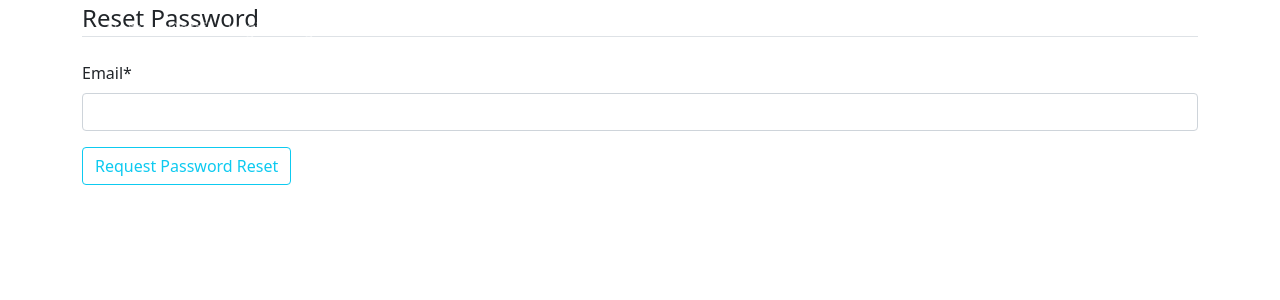
After one commit to Athunder79/Module-5, a Django app: page /password-reset/ in a window 1280 px wide. The commit adds this page. Shown: the top 300 px of the page. Run offline with Django 4.2, Linux system fonts and the light colour scheme; some libraries are stand-ins or nearby versions.

Commit message:
password reset

```diff
--- a/DiaTrack/DiaTrack/urls.py
+++ b/DiaTrack/DiaTrack/urls.py
@@ -28,4 +28,28 @@ urlpatterns = [
     path('login/', auth_views.LoginView.as_view(template_name='users/login.html'), name='login'),
     path('logout/', auth_views.LogoutView.as_view(template_name='users/logout.html'), name='logout'),
     path("dash/", include('dash.urls')),
+
+    path('password-reset/',
+        auth_views.PasswordResetView.as_view(
+            template_name='users/password_reset.html'
+         ),
+         name='password_reset'),
+
+    path('password-reset/done/',
+        auth_views.PasswordResetDoneView.as_view(
+            template_name='users/password_reset_done.html'
+         ),
+         name='password_reset_done'),
+
+     path('password-reset-confirm/<uidb64>/<token>/',
+         auth_views.PasswordResetConfirmView.as_view(
+             template_name='users/password_reset_confirm.html'
+         ),
+         name='password_reset_confirm'),
+
+      path('password-reset-complete/',
+         auth_views.PasswordResetCompleteView.as_view(
+             template_name='users/password_reset_complete.html'
+         ),
+         name='password_reset_complete'),
 ]
--- a/DiaTrack/dash/templates/dash/base.html
+++ b/DiaTrack/dash/templates/dash/base.html
@@ -8,7 +8,7 @@
 
     <!-- Bootstrap CSS -->
     <link href="https://cdn.jsdelivr.net/npm/bootstrap@5.0.2/dist/css/bootstrap.min.css" rel="stylesheet" integrity="sha384-EVSTQN3/azprG1Anm3QDgpJLIm9Nao0Yz1ztcQTwFspd3yD65VohhpuuCOmLASjC" crossorigin="anonymous" />
-    <link rel="stylesheet" type="text/css" href="{% static '/main.css' %}" />
+    <link rel="stylesheet" type="text/css" href="{% static 'dash/main.css' %}" />
 
 
       <title>Django Blog</title>
--- a/DiaTrack/users/templates/users/login.html
+++ b/DiaTrack/users/templates/users/login.html
@@ -11,6 +11,9 @@
             </fieldset>
             <div class="form-group">
                 <button class="btn btn-outline-info" type="submit">Login</button>
+                <small class="text-muted ml-2">
+                    <a href="{% url 'password_reset' %}">Forgot Password?</a>
+                </small>
             </div>
         </form>
         <div class="border-top pt-3">
--- /dev/null
+++ b/DiaTrack/users/templates/users/password_reset.html
@@ -0,0 +1,16 @@
+{% extends "dash/base.html" %}
+{% load crispy_forms_tags %}
+{% block content %}
+    <div class="content-section">
+        <form method="POST">
+            {% csrf_token %}
+            <fieldset class="form-group">
+                <legend class="border-bottom mb-4">Reset Password</legend>
+                {{ form|crispy }}
+            </fieldset>
+            <div class="form-group">
+                <button class="btn btn-outline-info" type="submit">Request Password Reset</button>
+            </div>
+        </form>
+    </div>
+{% endblock content %}
--- /dev/null
+++ b/DiaTrack/users/templates/users/password_reset_done.html
@@ -0,0 +1,6 @@
+{% extends "dash/base.html" %}
+{% block content %}
+    <div class="alert alert-info">
+        An email has been sent with instructions to reset your password
+    </div>
+{% endblock content %}
```
Also changed, not shown: DiaTrack/DiaTrack/settings.py (+9 -1 lines), DiaTrack/users/templates/users/password_reset_complete.html (added, +7 -0 lines), DiaTrack/users/templates/users/password_reset_confirm.html (added, +16 -0 lines).
